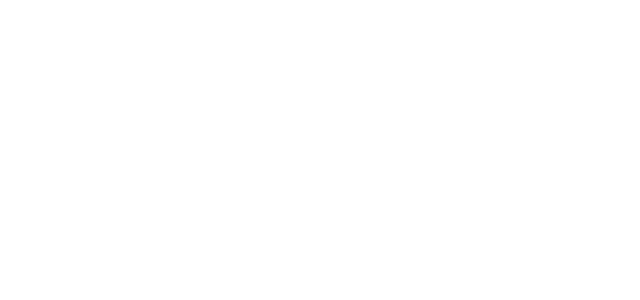
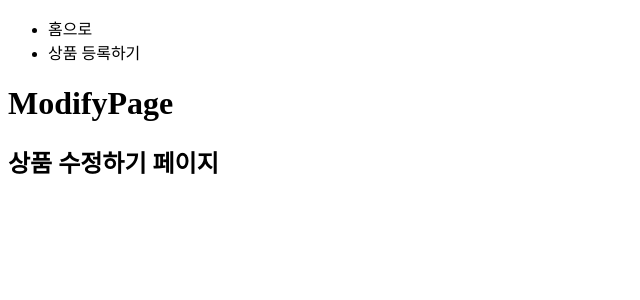
Before and after one commit to miss-gif/shopping_app_study, a React (Create React App) app: page /modify/1 in a window 1280 px wide. Before the commit this address had no page. Shown: the top 300 px of the page, without its empty margins (0-640 px from the left). Built offline with nearby package versions, Linux system fonts and the light colour scheme.

Commit message:
Feat : 라우터 설정

```diff
--- a/src/App.js
+++ b/src/App.js
@@ -1,16 +1,26 @@
 import { Route, Routes } from "react-router-dom";
-import HomePage from "./pages/HomePage";
-import ProductPage from "./pages/ProductPage";
-import ProductCreatePage from "./pages/ProductCreatePage";
+import Layout from "./components/common/Layout";
+import CreatePage from "./pages/CreatePage";
+import ModifyPage from "./pages/ModifyPage";
+import NotFoundPage from "./pages/NotFoundPage";
+import ProductListPage from "./pages/ProductListPage";
+import ProductItemPage from "./pages/ProductItemPage";
+import PurchasePage from "./pages/PurchasePage";
 
-function App() {
+const App = () => {
   return (
-    <Routes>
-      <Route index element={<HomePage />} />
-      <Route path="create" element={<ProductCreatePage />} />
-      <Route path="/:productId" element={<ProductPage />} />
-    </Routes>
+    <Layout>
+      <Routes>
+        <Route path="/" element={<ProductListPage />} />
+        <Route path="/product" element={<ProductListPage />} />
+        <Route path="/create" element={<CreatePage />} />
+        <Route path="/product/:productId" element={<ProductItemPage />} />
+        <Route path="/purchase/:productId" element={<PurchasePage />} />
+        <Route path="/modify/:productId" element={<ModifyPage />} />
+        <Route path="*" element={<NotFoundPage />} />
+      </Routes>
+    </Layout>
   );
-}
+};
 
 export default App;
--- /dev/null
+++ b/src/components/Modify.jsx
@@ -0,0 +1,11 @@
+import React from "react";
+
+const Modify = () => {
+  return (
+    <div>
+      <h2>상품 수정하기 페이지</h2>
+    </div>
+  );
+};
+
+export default Modify;
--- /dev/null
+++ b/src/components/Purchase.jsx
@@ -0,0 +1,7 @@
+import React from "react";
+
+const Purchase = () => {
+  return <div>Purchase</div>;
+};
+
+export default Purchase;
--- /dev/null
+++ b/src/components/common/Layout.jsx
@@ -0,0 +1,24 @@
+import { useNavigate } from "react-router-dom";
+
+const Layout = ({ children }) => {
+  const navigate = useNavigate();
+
+  const handleMoveHome = () => navigate("/");
+  const handleMoveCreate = () => navigate("/create");
+
+  return (
+    <>
+      <ul>
+        <li onClick={handleMoveHome} style={{ cursor: "pointer" }}>
+          홈으로
+        </li>
+        <li onClick={handleMoveCreate} style={{ cursor: "pointer" }}>
+          상품 등록하기
+        </li>
+      </ul>
+      <div>{children}</div>
+    </>
+  );
+};
+
+export default Layout;
--- /dev/null
+++ b/src/pages/CreatePage.jsx
@@ -0,0 +1,13 @@
+import React from "react";
+import Create from "../components/Create";
+
+const CreatePage = () => {
+  return (
+    <div>
+      <h1>CreatePage</h1>
+      <Create />
+    </div>
+  );
+};
+
+export default CreatePage;
--- /dev/null
+++ b/src/pages/ModifyPage.jsx
@@ -0,0 +1,13 @@
+import React from "react";
+import Modify from "../components/Modify";
+
+const ModifyPage = () => {
+  return (
+    <div>
+      <h1>ModifyPage</h1>
+      <Modify />
+    </div>
+  );
+};
+
+export default ModifyPage;
--- /dev/null
+++ b/src/pages/NotFoundPage.jsx
@@ -0,0 +1,7 @@
+import React from "react";
+
+const NotFoundPage = () => {
+  return <div>NotFoundPage</div>;
+};
+
+export default NotFoundPage;
--- /dev/null
+++ b/src/pages/ProductItemPage.jsx
@@ -0,0 +1,12 @@
+import React from "react";
+import ProductDetail from "../components/ProductDetail";
+
+const ProductItemPage = () => {
+  return (
+    <div>
+      <ProductDetail />
+    </div>
+  );
+};
+
+export default ProductItemPage;
--- /dev/null
+++ b/src/pages/ProductListPage.jsx
@@ -0,0 +1,13 @@
+import React from "react";
+import ProductList from "../components/ProductList";
+
+const ProductListPage = () => {
+  return (
+    <div>
+      <h1>ProductListPage</h1>
+      <ProductList />
+    </div>
+  );
+};
+
+export default ProductListPage;
--- /dev/null
+++ b/src/pages/PurchasePage.jsx
@@ -0,0 +1,13 @@
+import React from "react";
+import Purchase from "../components/Purchase";
+
+const PurchasePage = () => {
+  return (
+    <div>
+      <h1>PurchasePage</h1>
+      <Purchase />
+    </div>
+  );
+};
+
+export default PurchasePage;
```
